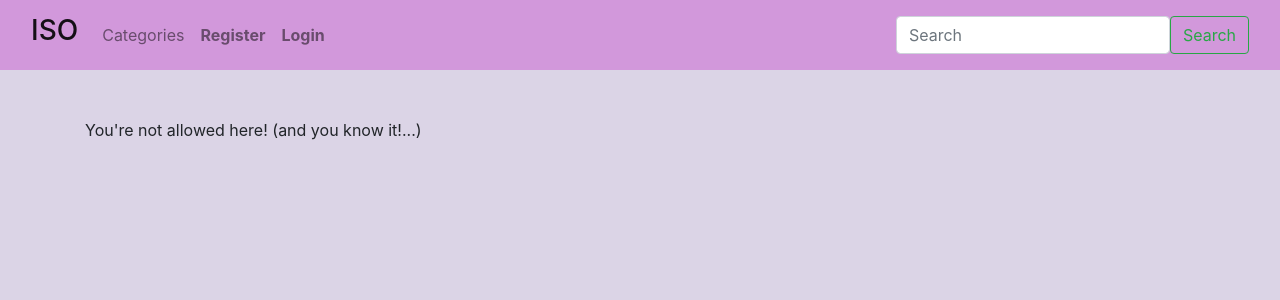
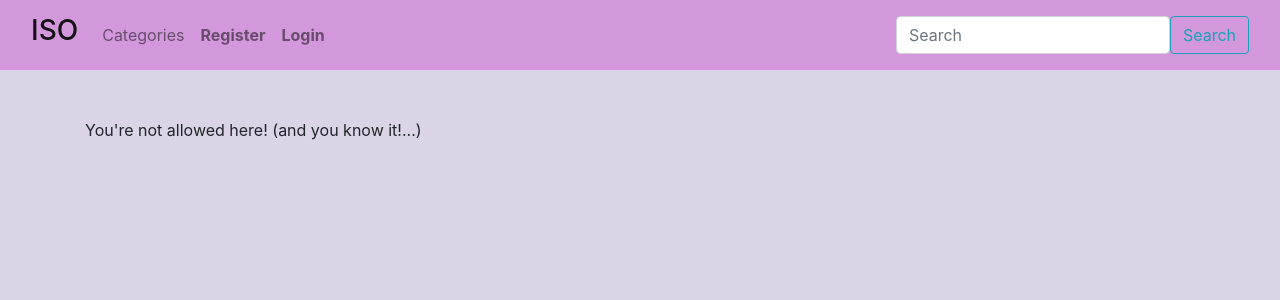
Before and after one commit to Yeasin0011/ISO_CSE370, a Django app: page /add_category/ in a window 1280 px wide. Shown: the top 300 px of the page. Run offline with Django 4.2, Linux system fonts and the light colour scheme; some libraries are stand-ins or nearby versions.

Commit message:
search button change- neha ma'am

```diff
--- a/ISO/ISO_Blog/templates/base.html
+++ b/ISO/ISO_Blog/templates/base.html
@@ -95,7 +95,7 @@
             <form class="d-flex ml-auto mb-2 mb-lg-0"></form>
             <form method="get" action="/search" class="form-inline my-2 my-lg 0">
               <input class="form-control me-2" type="search" placeholder="Search" aria-label="Search" name="searching" id="searching">
-              <button class="btn btn-outline-success" type="submit">Search</button>
+              <button class="btn btn-outline-info" type="submit">Search</button>
             </form>
           </div>
         </div>
```
Also changed, not shown: ISO/db.sqlite3.
